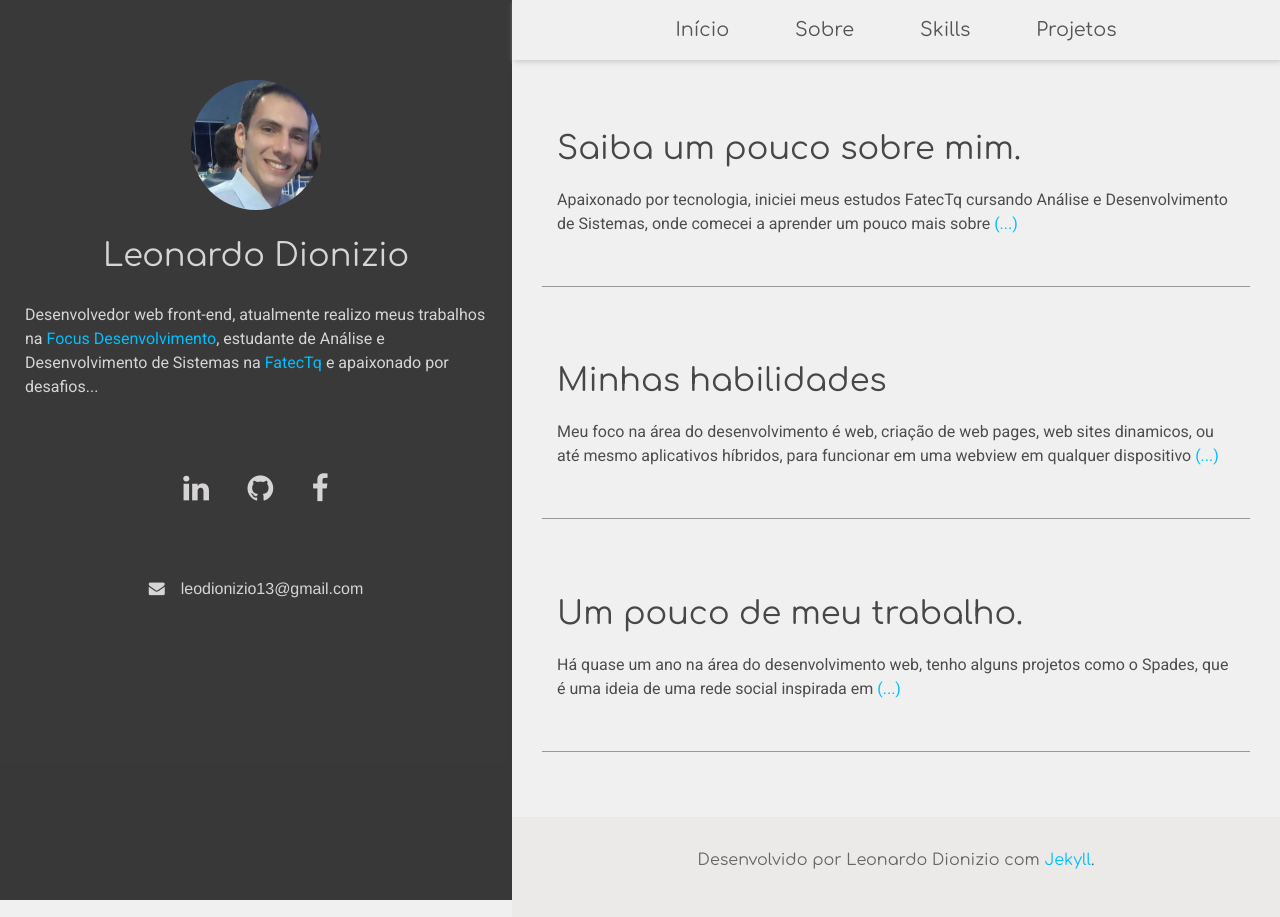
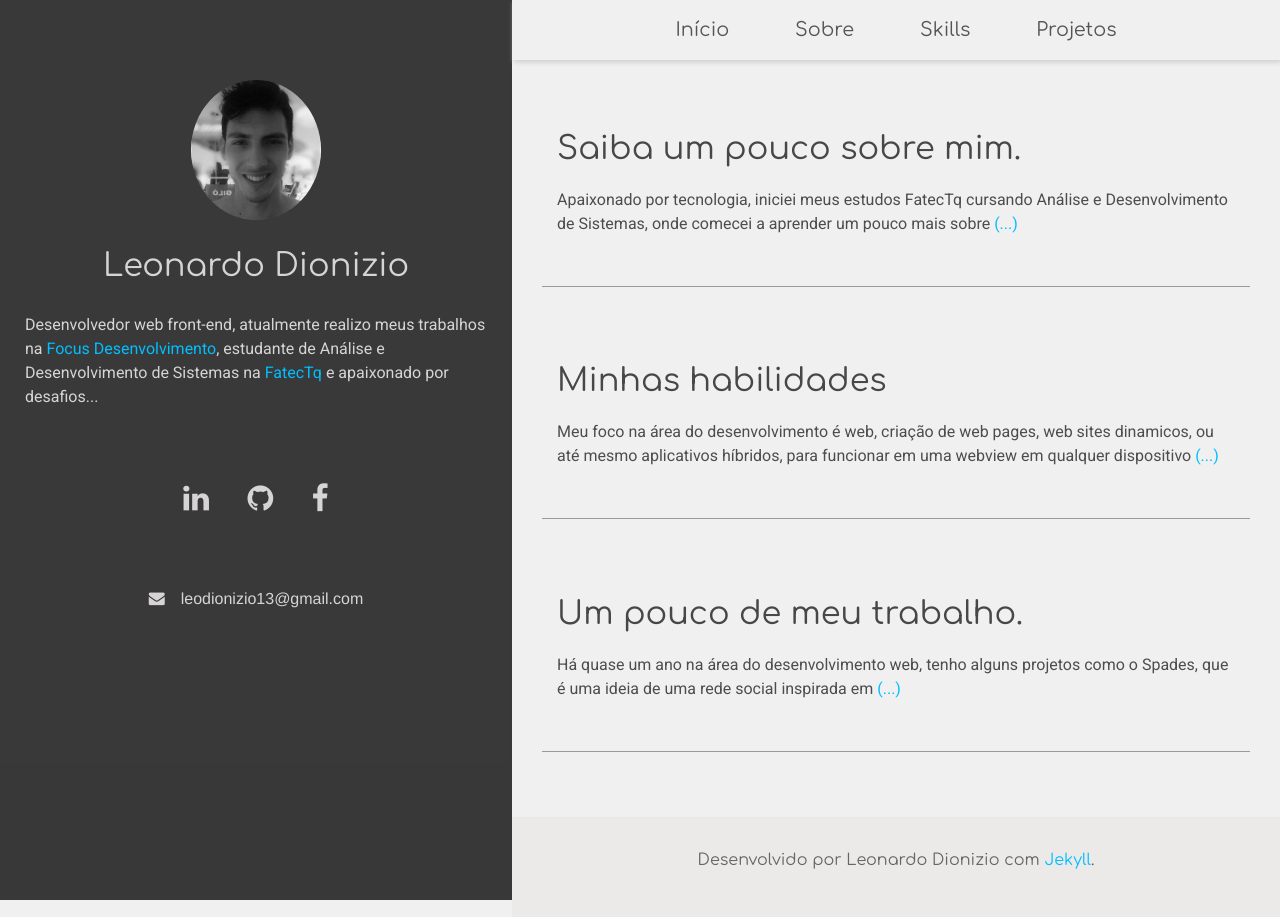
Before and after one commit to leodionizio/leodionizio.github.io, a Jekyll site: the page built from index.md, in a window 1280 px wide. Built offline with Jekyll 4.4.1, drawn with Linux system fonts in a browser that asks for light colours; nearby versions of some CDN libraries; some web fonts are replaced.

Commit message:
atualização da foto de perfil

```diff
--- a/_includes/sm-info.html
+++ b/_includes/sm-info.html
@@ -1,5 +1,5 @@
 <div class="menu-photo">
-    <img class="person-photo" src="/assets/my_photo.jpg" alt="">
+    <img class="person-photo" src="/assets/photo_me.jpg" alt="">
 </div>
 <div class="menu-title">
     <a href="/about/">
```
Also changed, not shown: assets/photo_me.jpg (added).
